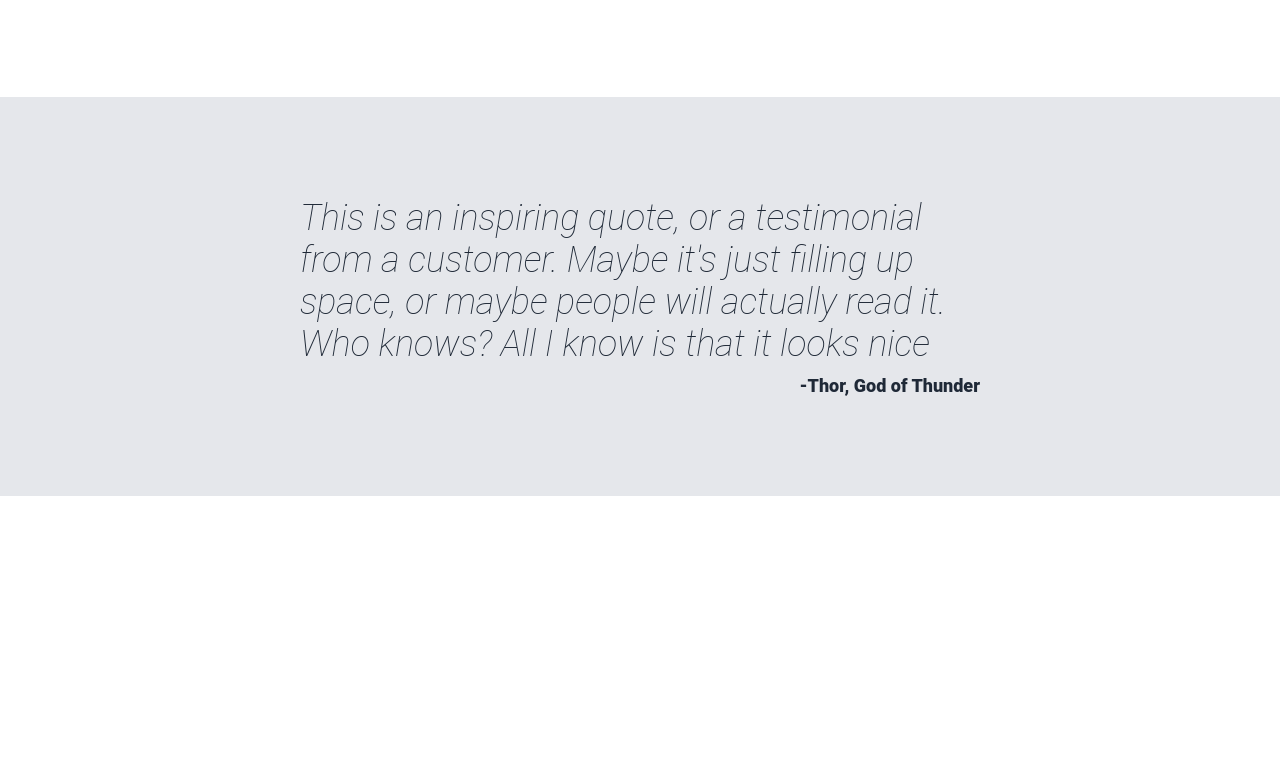
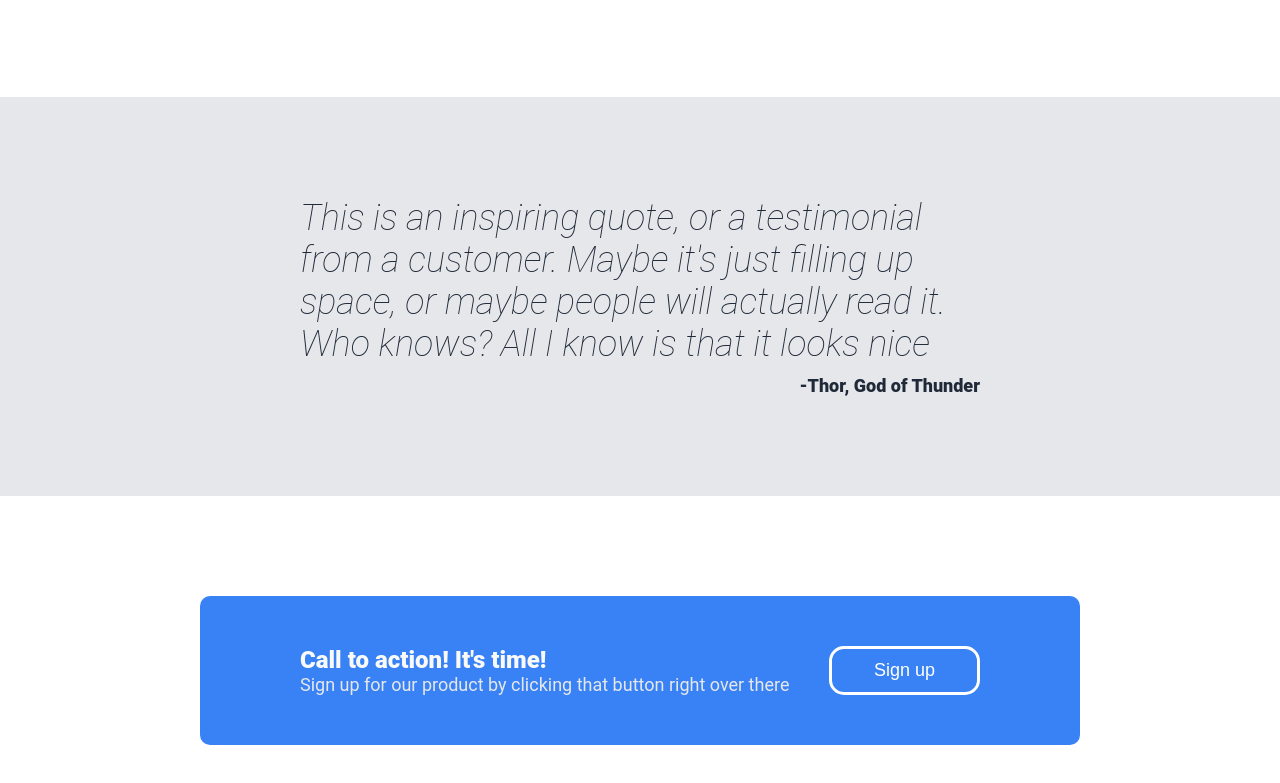
Before and after one commit to ryanyala/landingpageproject, a plain HTML site: page index.html in a window 1280 px wide. Shown: the part 937-1720 px from the top of the page. Before the commit the page ends 1433 px from the top, so only its background shows below. Drawn offline with Linux system fonts and the light colour scheme.

Commit message:
Finished fourth card

```diff
--- a/index.html
+++ b/index.html
@@ -49,7 +49,15 @@
             <div class="bigquote">This is an inspiring quote, or a testimonial from a customer. Maybe it's just filling up space, or maybe people will actually read it. Who knows? All I know is that it looks nice</div>
             <div class="sourceofquote">-Thor, God of Thunder</div>
         </div>
-        <div class="card fourth"></div>
+        <div class="card fourth">
+            <div class="block">
+                <div class="container">
+                    <div class="subject">Call to action! It's time!</div>
+                    <div class="secondary">Sign up for our product by clicking that button right over there</div>
+                </div>
+                <button>Sign up</button>
+            </div>
+        </div>
     </div>
 
     <div class="footer"></div>
--- a/style.css
+++ b/style.css
@@ -67,7 +67,8 @@
     color: #F9FAF8;
 }
 
-.first .container button{
+/** .first .container **/
+button{
     box-sizing: content-box;
     width: 125px;
     border: none;
@@ -146,6 +147,38 @@
     font-weight: 800;
 }
 
+.fourth {
+    padding-top: 100px;
+    padding-bottom: 100px;
+    display: flex;
+}
+.block{
+    flex-grow: 1;
+    background: #3882F6;
+    padding: 50px 100px;
+    border-radius: 10px;
+
+    display: flex;
+    justify-content: space-between;
+}
+
+.fourth button{
+    border-style: solid;
+    border-color: white;
+    padding: 10px;
+}
+.fourth .container{
+    display: flex;
+    flex-direction: column;
+}
+.subject{
+    font-size: 24px;
+    color: #F9FAF8;
+    font-weight: 800;
+}
+
+
+
 
 .header ul{
     display: flex;
@@ -157,6 +190,8 @@
     color: #E5E7EB;
     text-decoration: none;
 }
+
+
 .logo {
     font-size: 24px;
     color: #F9FAF8;
```
